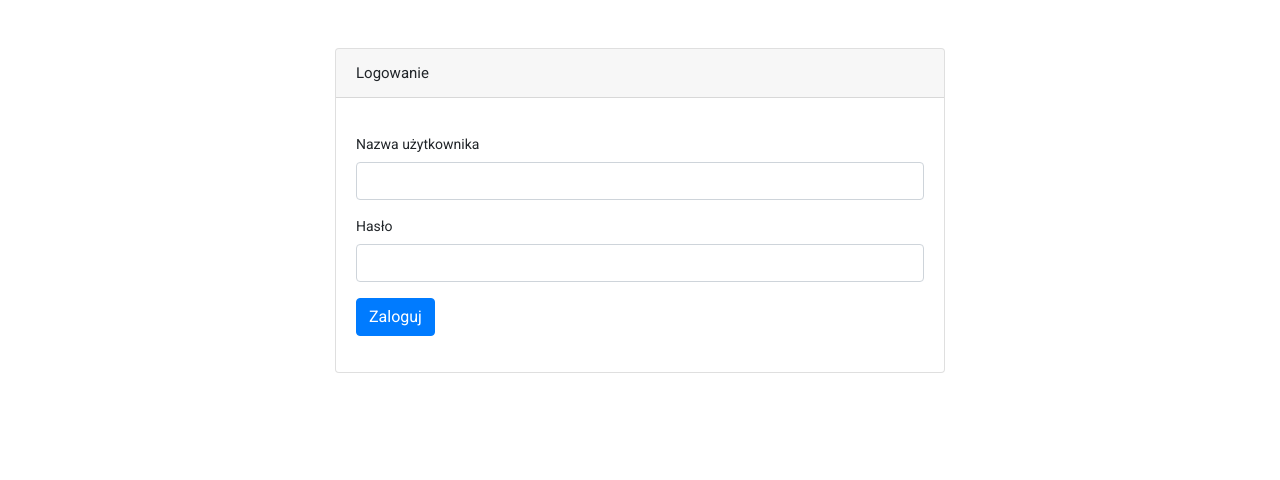
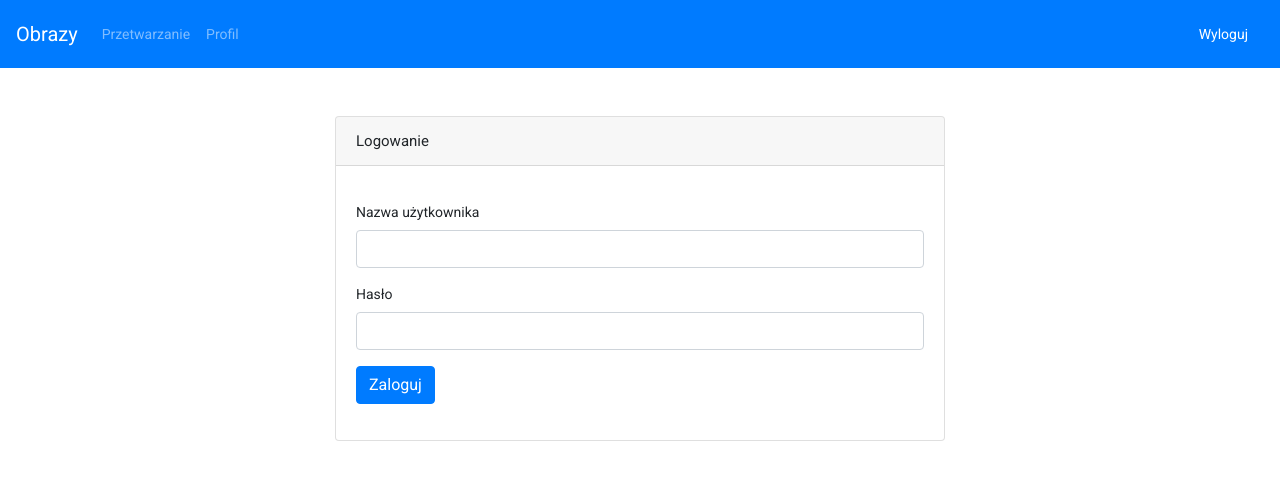
Before and after one commit to MaciekGolowkin/PracaMagisterskaGui, an Angular app: page / in a window 1280 px wide. Shown: the top 480 px of the page. Built offline with nearby package versions, Linux system fonts and the light colour scheme.

Commit message:
Zmiana położenia paska nawigacyjnego

```diff
--- a/src/app/app.component.html
+++ b/src/app/app.component.html
@@ -1 +1,6 @@
+<div *ngIf="router.url !== '/reg' " >
+    <div *ngIf="router.url !== '/log' ">
+        <app-navigation-bar></app-navigation-bar>
+    </div>
+</div>
 <router-outlet></router-outlet>
--- a/src/app/app.component.ts
+++ b/src/app/app.component.ts
@@ -1,4 +1,5 @@
 import { Component } from '@angular/core';
+import { Router } from '@angular/router';
 
 @Component({
   selector: 'app-root',
@@ -7,4 +8,7 @@ import { Component } from '@angular/core';
 })
 export class AppComponent {
   title = 'ProjektMagisterskiGui';
+
+  constructor(public router: Router) {
+  }
 }
--- a/src/app/application-body/application-body.component.html
+++ b/src/app/application-body/application-body.component.html
@@ -1,5 +1,3 @@
-<app-navigation-bar></app-navigation-bar>
-
 <div class="col-md-6 offset-md-3 mt-5">
     <app-registry></app-registry>
 </div>
```
